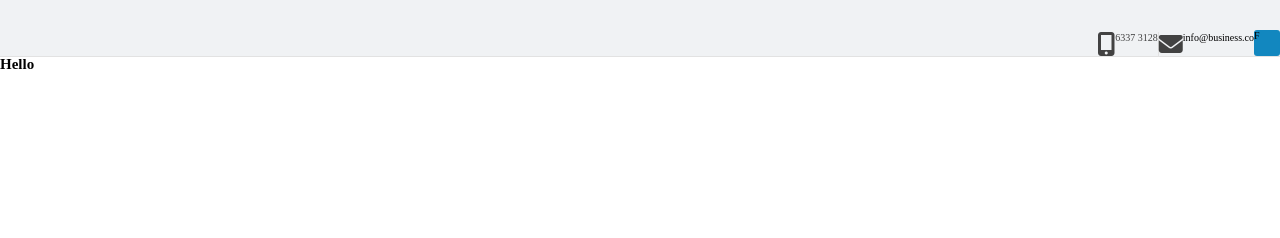
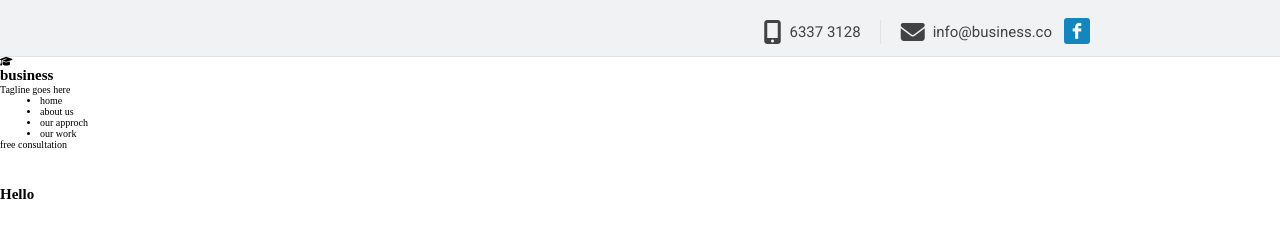
Before and after one commit to PavelNovik/Template_5, a website built with Parcel: page src/index.html in a window 1280 px wide. Built offline with nearby package versions, Linux system fonts and the light colour scheme; a web font is replaced by a local one.

Commit message:
working with index work place

```diff
--- a/src/assets/styles/layouts/_header.scss
+++ b/src/assets/styles/layouts/_header.scss
@@ -7,38 +7,98 @@
     align-items: flex-end;
     background-color: #f0f2f4;
     box-shadow: 0px 1px 0 0 #e2e2e2;
+    font-size: 1rem;
 
     @media ($tablet) {
       height: 4rem;
       justify-content: flex-end;
       align-items: flex-end;
+      font-size: 1.5rem;
     }
 
     @media ($desktop) {
       height: 5.6rem;
     }
 
-
     .fas {
+      font-size: 1.4rem;
+      color: $mainBlack;
+      @media ($tablet) {
         font-size: 2.4rem;
-            color: $mainBlack;
+      }
     }
 
     &_phone {
       display: flex;
+      align-items: center;
+      gap: 0.8rem;
+      flex-shrink: 1;
       border-right: 0.1rem solid rgba($color: #e2e2e2, $alpha: 1);
       color: $mainBlack;
+      font-family: $mainFont;
+      @media ($tablet) {
+        margin-right: 2rem;
+        margin-bottom: 0.6rem;
+        padding-right: 1.9rem;
+      }
+      @media ($desktop) {
+        margin-right: 2rem;
+        margin-bottom: 1.2rem;
+        padding-right: 1.9rem;
+      }
     }
 
     &_email {
       display: flex;
+      align-items: center;
+      gap: 0.8rem;
+      flex-shrink: 1;
+      color: $mainBlack;
+      font-family: $mainFont;
+      @media ($tablet) {
+        margin-right: 1.2rem;
+        margin-bottom: 0.6rem;
+      }
+      @media ($desktop) {
+        margin-right: 1.2rem;
+        margin-bottom: 1.2rem;
+      }
     }
 
     &_social {
+      width: 2rem;
+      height: 2rem;
+      background-color: #1287bf;
+      border-radius: 0.3rem;
+      display: flex;
+      justify-content: center;
+      flex-shrink: 0;
+      @media ($tablet) {
         width: 2.6rem;
         height: 2.6rem;
-            background-color: #1287bf;
-            border-radius: 0.3rem;
+        margin-right: 9rem;
+        margin-bottom: 0.6rem;
+      }
+      @media ($desktop) {
+        margin-right: 19rem;
+        margin-bottom: 1.2rem;
+      }
+
+      &-icon {
+        margin-top: calc((100% - 1.5rem) / 2);
+        font-family: $socIco;
+        text-decoration: none;
+        font-size: 2rem;
+        color: $mainWhite;
+        @media ($tablet) {
+          margin-top: calc((100% - 1.9rem) / 2);
+          font-size: 2.6rem;
         }
       }
     }
+  }
+  &__title {
+    width: 100%;
+    height: 13rem;
+  }
+}
--- a/src/index.html
+++ b/src/index.html
@@ -24,8 +24,28 @@
                     <p>info@business.co</p>
                 </div>
                 <div class="header__contacts_social">
-                    <div class="header__contacts_social-icon">F</div>
+                    <a href="#" class="header__contacts_social-icon">F</a>
                 </div>
+            </div>
+            <div class="header__title">
+                <div class="logo">
+                    <div class="logo__icon"><i class="fas fa-graduation-cap"></i></div>
+                    <div class="logo__container">
+                        <h2 class="logo__title">business</h2>
+                        <p class="logo__text">Tagline goes here</p>
+                    </div>
+                </div>
+                <nav class="navigation">
+                    <div class="navigation__menu">
+                        <ul class="navigation__menu_list">
+                            <li>home</li>
+                            <li>about us</li>
+                            <li>our approch</li>
+                            <li>our work</li>
+                        </ul>
+                    </div>
+                    <div class="navigation__btn">free consultation</div>
+                </nav>
             </div>
         </div>
     </header>
```
Lines whose indentation alone changed are shown as unchanged.
